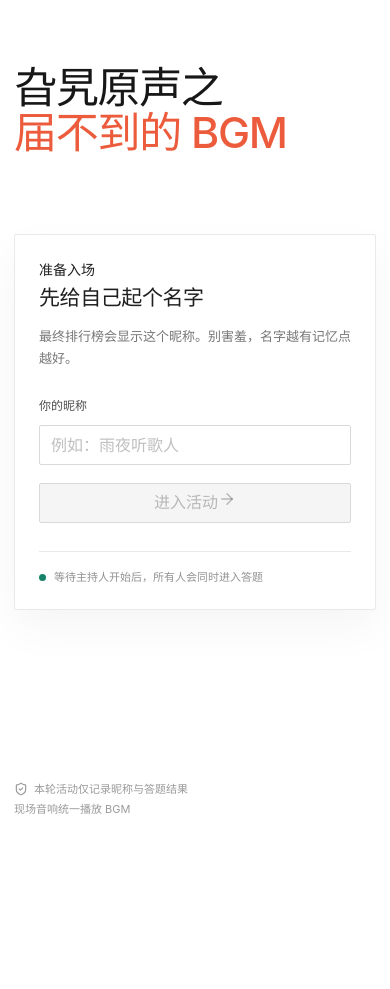
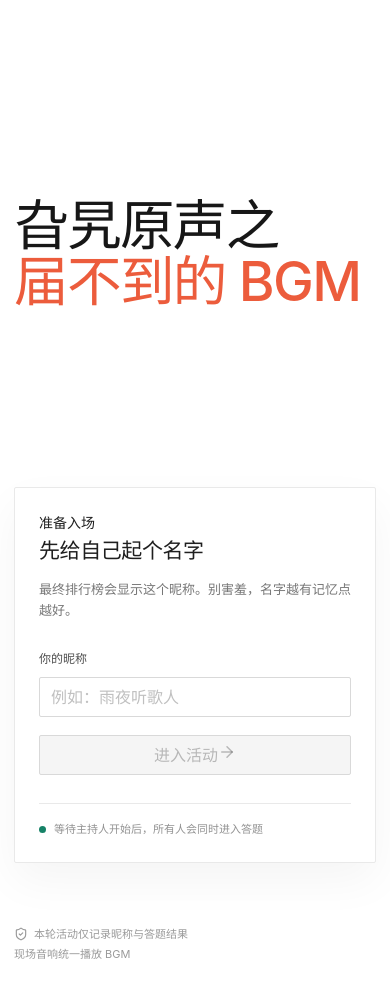
Before and after one commit to HNU-himematsu/BGM-todokanai, a Vue app in the folder frontend/: page / in a window 390 px wide. Before the commit the page ends 844 px from the top, so only its background shows below. Built offline with nearby package versions, Linux system fonts and the light colour scheme; no server answers.

Commit message:
feat: 登记页主题标题手机端海报式呈现
- 手机端主题标题区块约占屏幕上半部视觉空间，标题在区块内垂直居中
- 手机端标题字号随屏幕宽度缩放（14vw），最长一行完整呈现不换行
- 平板断点标题字号同步提升至 8vw 缩放

```diff
--- a/frontend/src/styles.css
+++ b/frontend/src/styles.css
@@ -932,7 +932,7 @@ p {
   }
 
   .join-copy h1 {
-    font-size: 48px;
+    font-size: clamp(48px, 8vw, 96px);
   }
 
   .play-layout {
@@ -981,8 +981,17 @@ p {
     gap: 7px;
   }
 
+  .join-copy {
+    min-height: 47vh;
+    display: flex;
+    flex-direction: column;
+    justify-content: center;
+  }
+
   .join-copy h1 {
-    font-size: 43px;
+    font-size: clamp(40px, 14vw, 96px);
+    margin-bottom: 0;
+    line-height: 1.04;
   }
 
   .topline h1,
```
